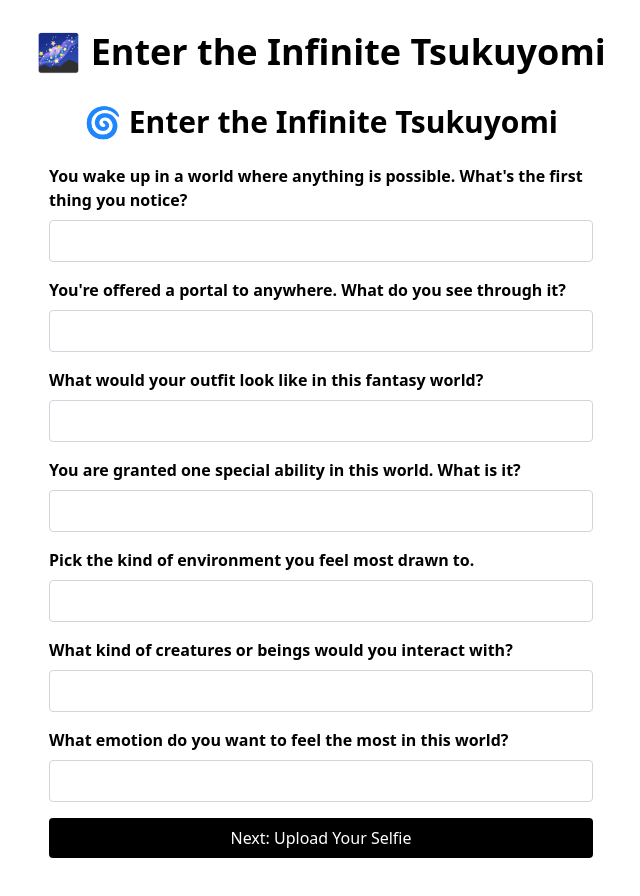
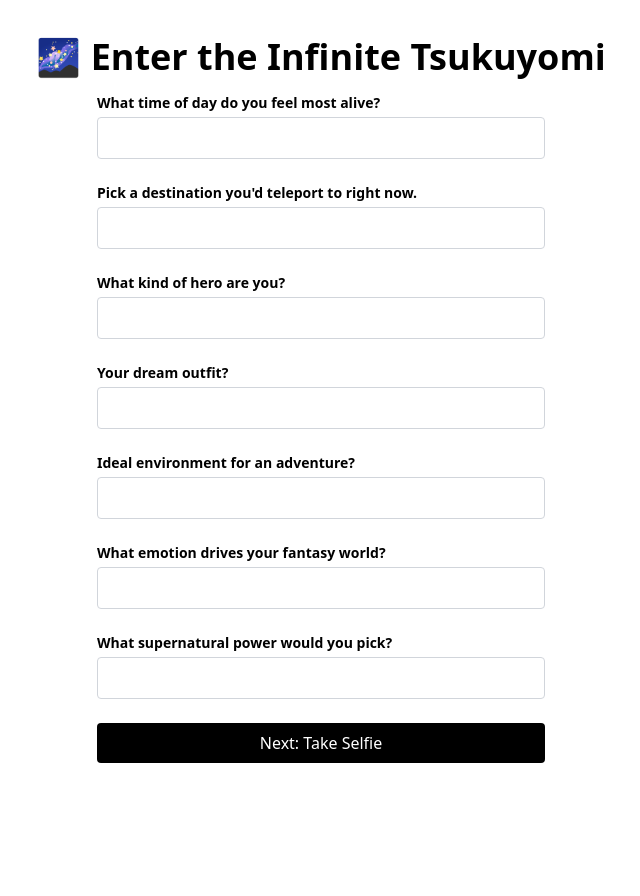
Before and after one commit to saifkazi25/IT129, a Next.js app: page / in a window 1280 px wide. Shown: the top 896 px of the page, without its empty margins (319-959 px from the left). After the commit the page ends 800 px from the top, so only its background shows below. Built offline with nearby package versions, Linux system fonts and the light colour scheme.

Commit message:
Update QuizForm.tsx

```diff
--- a/components/QuizForm.tsx
+++ b/components/QuizForm.tsx
@@ -4,19 +4,18 @@ import { useState } from 'react';
 import { useRouter } from 'next/navigation';
 
 const questions = [
-  "You wake up in a world where anything is possible. What's the first thing you notice?",
-  "You're offered a portal to anywhere. What do you see through it?",
-  "What would your outfit look like in this fantasy world?",
-  "You are granted one special ability in this world. What is it?",
-  "Pick the kind of environment you feel most drawn to.",
-  "What kind of creatures or beings would you interact with?",
-  "What emotion do you want to feel the most in this world?"
+  "What time of day do you feel most alive?",
+  "Pick a destination you'd teleport to right now.",
+  "What kind of hero are you?",
+  "Your dream outfit?",
+  "Ideal environment for an adventure?",
+  "What emotion drives your fantasy world?",
+  "What supernatural power would you pick?"
 ];
 
 export default function QuizForm() {
-  const [answers, setAnswers] = useState(Array(questions.length).fill(''));
-  const [error, setError] = useState('');
   const router = useRouter();
+  const [answers, setAnswers] = useState<string[]>(Array(questions.length).fill(''));
 
   const handleChange = (index: number, value: string) => {
     const newAnswers = [...answers];
@@ -26,38 +25,25 @@ export default function QuizForm() {
 
   const handleSubmit = (e: React.FormEvent) => {
     e.preventDefault();
-
-    if (answers.some(answer => answer.trim() === '')) {
-      setError('Please answer all the questions before proceeding.');
-      return;
-    }
-
     localStorage.setItem('quizAnswers', JSON.stringify(answers));
     router.push('/selfie');
   };
 
   return (
-    <form onSubmit={handleSubmit} className="max-w-xl mx-auto p-4">
-      <h1 className="text-3xl font-bold mb-6 text-center">🌀 Enter the Infinite Tsukuyomi</h1>
-      {questions.map((q, index) => (
-        <div key={index} className="mb-4">
-          <label className="block mb-2 font-semibold">{q}</label>
+    <form onSubmit={handleSubmit} className="w-full max-w-md space-y-6">
+      {questions.map((question, index) => (
+        <div key={index}>
+          <label className="block mb-1 text-sm font-semibold">{question}</label>
           <input
             type="text"
-            className="w-full border border-gray-300 rounded p-2"
+            className="w-full border border-gray-300 px-3 py-2 rounded"
             value={answers[index]}
             onChange={(e) => handleChange(index, e.target.value)}
             required
           />
         </div>
       ))}
-      {error && <p className="text-red-500 mb-4">{error}</p>}
-      <button
-        type="submit"
-        className="w-full bg-black text-white py-2 px-4 rounded hover:bg-gray-800 transition"
-      >
-        Next: Upload Your Selfie
-      </button>
+      <button type="submit" className="w-full bg-black text-white py-2 rounded">Next: Take Selfie</button>
     </form>
   );
 }
```
